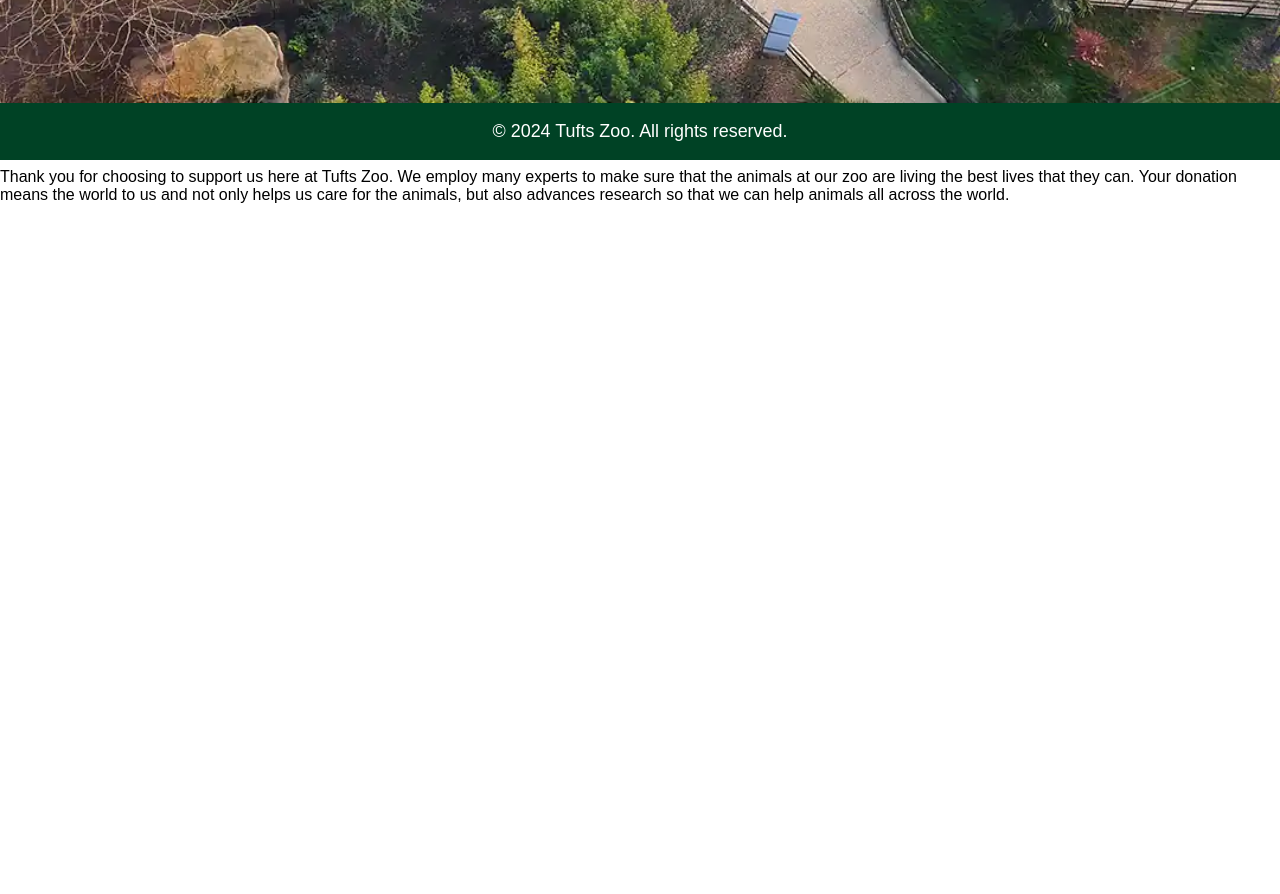
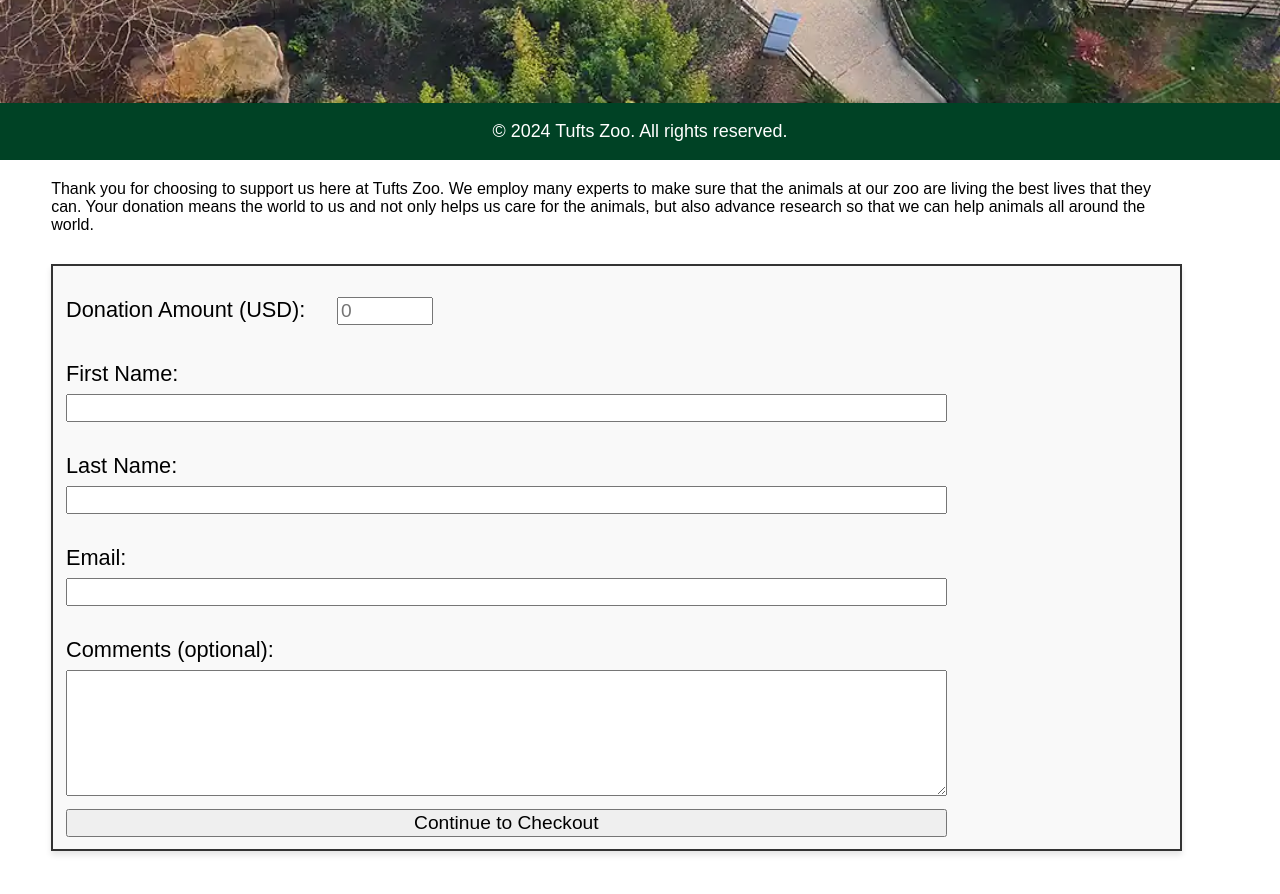
Before and after one commit to codebyellalesperance/Midterm-CS20, a plain HTML site: page donate.html in a window 1280 px wide. Shown: the part 640-1534 px from the top of the page. Before the commit the page ends 934 px from the top, so only its background shows below. Drawn offline with Linux system fonts and the light colour scheme.

Commit message:
completed donation page

```diff
--- a/donate.html
+++ b/donate.html
@@ -10,7 +10,66 @@
         #page-title {
             background-image: url("images/img5.webp");
         }
+
+        #inner-body {
+            margin: 30px 10vw 0 4vw;
+        }
+
+        #donation-form {
+            font-size: max(16px, 1.7vw);
+            margin-left: 0;
+            display: flex;
+            flex-direction: column;
+        }
+
+        label {
+            margin-right: 2vw;
+        }
+
+        input {
+            font-size: max(14px, 1.5vw);;
+        }
+
+        input[type="number"] {
+            width: 10%;
+            min-width: 50px;
+            font-size: max(14px, 1.5vw);;
+        }
+
+        input[type="submit"] {
+            width: 80%;
+        }
+
+        .section-box {
+            width: 100%
+        }
+
+        .field {
+            display: flex;
+            margin: max(5px, 1vw) 0;
+            flex-direction: column;
+            line-height: max(28px, 3vw);
+            width: 80%;
+        }
+
     </style>
+
+    <script>
+        function validate() {
+            var form = document.getElementById("donation-form");
+            var inputs = form.getElementsByTagName("input");
+            console.log(inputs)
+            var valid = true;
+            for (var i = 0; i < inputs.length; i++) {
+                if (inputs[i].value === "") {
+                    valid = false;
+                    inputs[i].style.border = "1px solid red";
+                }
+            }
+            return valid;
+        }
+    </script>
+
 </head>
 <body>
     <header>
@@ -37,8 +96,33 @@
         <section id="page-title" class="background">
             <h1>Donate</h1>
         </section>
-        <h3>Support Us Today!</h3>
-        <p>Thank you for choosing to support us here at Tufts Zoo. We employ many experts to make sure that the animals at our zoo are living the best lives that they can. Your donation means the world to us and not only helps us care for the animals, but also advances research so that we can help animals all across the world.</p>
+        <div id="inner-body">
+            <div id="intro">
+                <h3>Support Us Today!</h3>
+                <p>Thank you for choosing to support us here at Tufts Zoo. We employ many experts to make sure that the animals at our zoo are living the best lives that they can. Your donation means the world to us and not only helps us care for the animals, but also advance research so that we can help animals all around the world.</p>
+            </div>
+            <form id="donation-form" class="section-box" onSubmit="return validate()" method="get">
+                <div class="field">
+                    <span>
+                        <label>Donation Amount (USD): </label><input type="number" name="donation-amount" placeholder="0">
+                    </span>
+                </div>
+                <div class="field">
+                    <label>First Name: </label><input type="text" name="first-name">
+                </div>
+                <div class="field">
+                    <label>Last Name: </label><input type="text" name="last-name">
+                </div>
+                <div class="field">
+                    <label>Email: </label><input type="email" name="email">
+                </div>
+                <div class="field">
+                    <label>Comments (optional): </label><textarea name="comments" rows="8" cols="50"></textarea>
+                </div>
+                <input type="submit" value="Continue to Checkout">
+
+            </form>
+        </div>
     </main>
     <footer>
         <p>&copy; 2024 Tufts Zoo. All rights reserved.</p>
```
